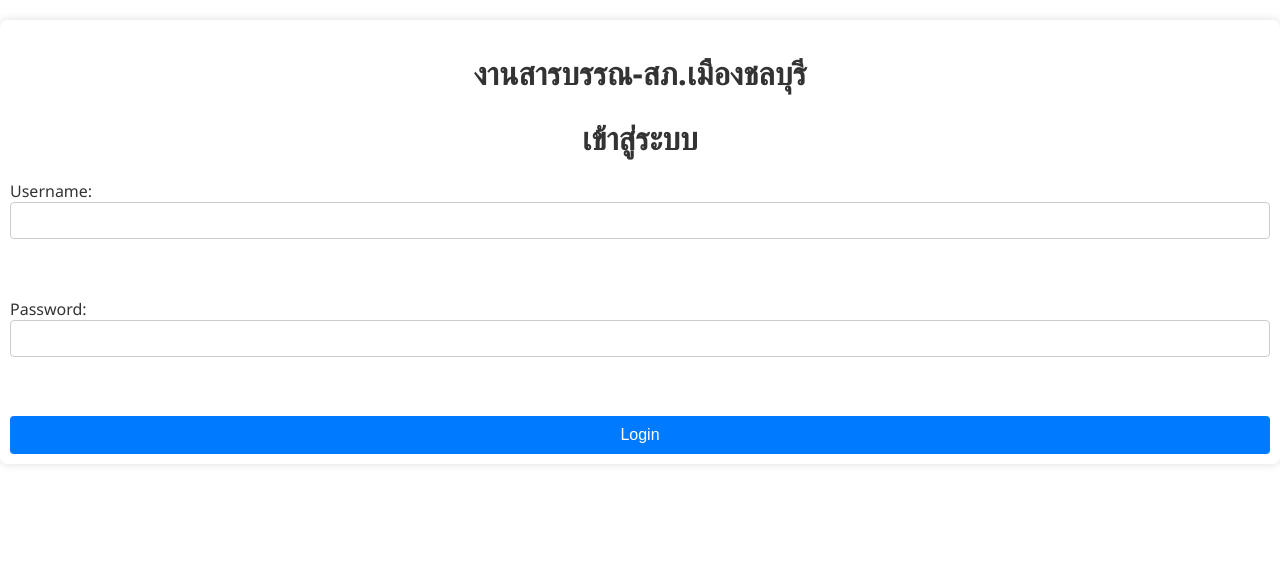
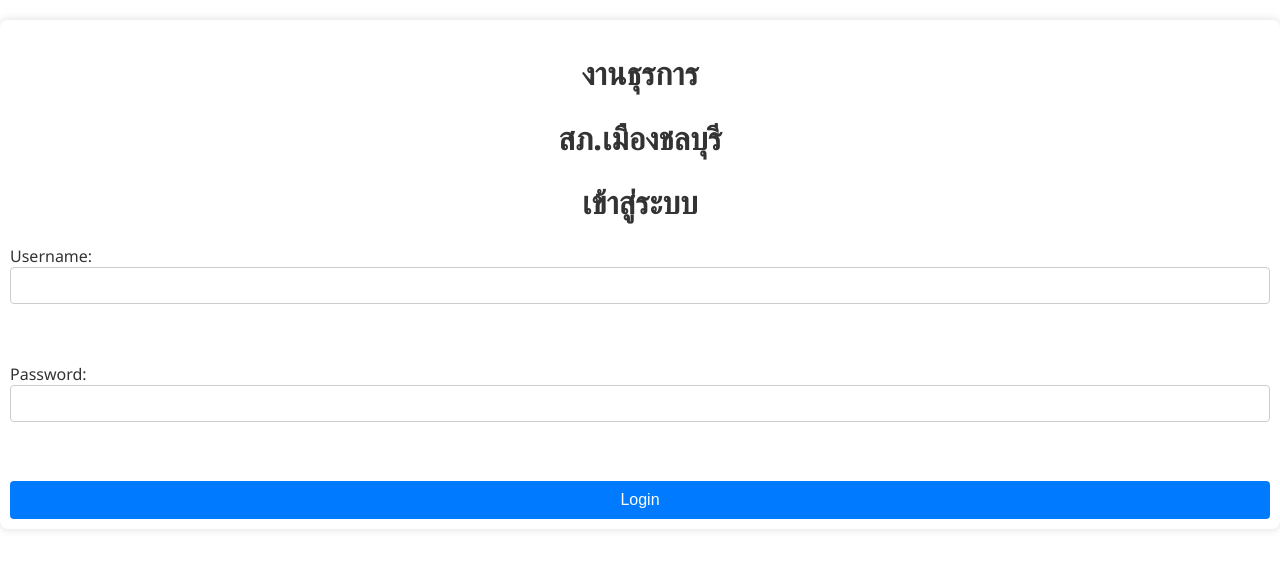
Before and after one commit to Biwrescue1706/mueangchon, a plain HTML site: page login.html in a window 1280 px wide. Drawn offline with nearby package versions, Linux system fonts and the light colour scheme; some packages are replaced by stand-ins of ours; a script that the page names is missing.

Commit message:
Update login.html

```diff
--- a/login.html
+++ b/login.html
@@ -6,7 +6,8 @@
   <link rel="stylesheet" href="css/style.css" />
 </head>
 <body>
-  <h1>งานสารบรรณ-สภ.เมืองชลบุรี</h1>
+  <h1>งานธุรการ </h1>
+  <h1>สภ.เมืองชลบุรี</h1>
   <h1>เข้าสู่ระบบ</h1>
   <form id="loginForm">
     <label>Username:
```
